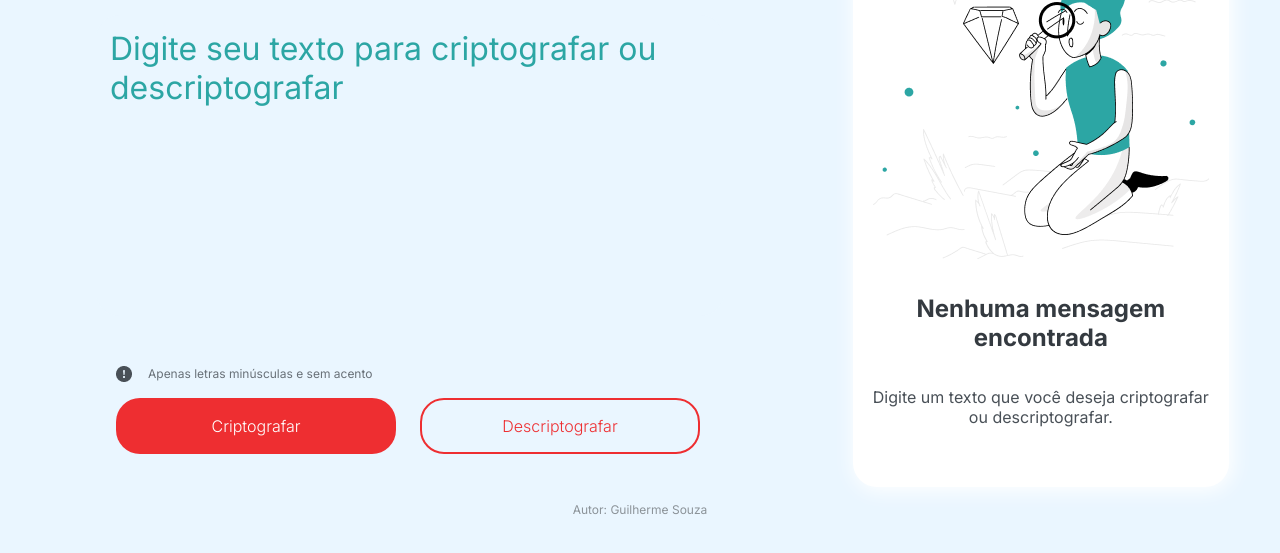
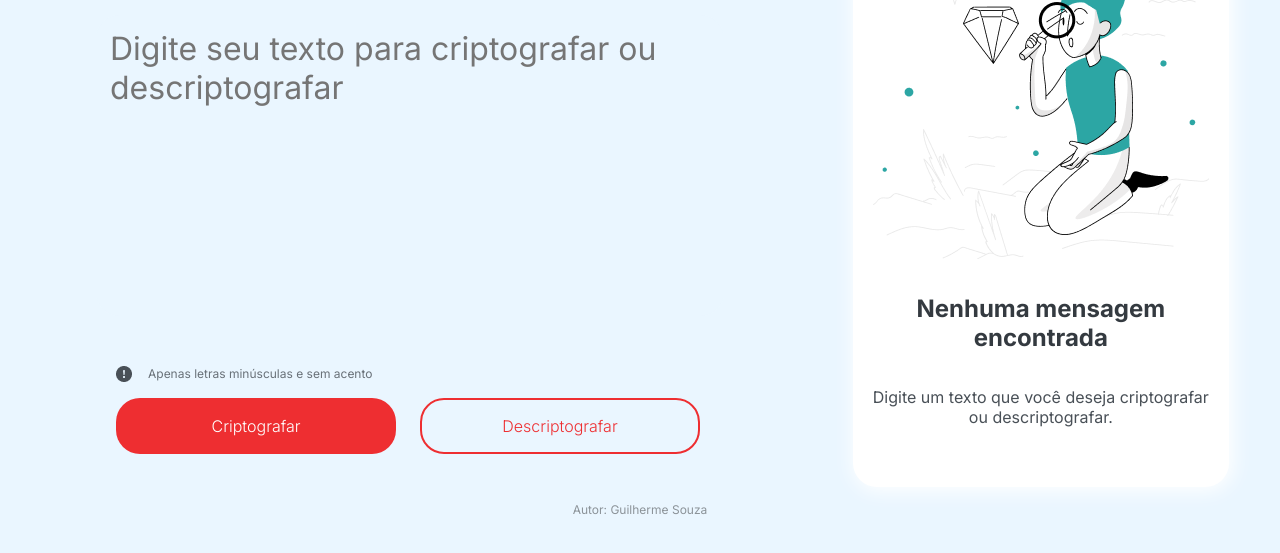
Before and after one commit to Souza104/Projeto-2-Codificador, a plain HTML site: page index.html in a window 1280 px wide. Shown: the part 97-650 px from the top of the page. Drawn offline with Linux system fonts and the light colour scheme.

Commit message:
Adicionar Placeholder

```diff
--- a/index.html
+++ b/index.html
@@ -16,7 +16,7 @@
     </header>
     <main>
         <section class="container">
-            <textarea class="container__input" id="container__input" spellcheck="false" rows="7">Digite seu texto para criptografar ou descriptografar</textarea>
+            <textarea class="container__input" id="container__input" spellcheck="false" rows="7" placeholder="Digite seu texto para criptografar ou descriptografar"></textarea>
             <section class="container__abaixo">
                 <section class="container__abaixo__aviso">
                     <img src="img/exclamacao.png" alt="Ícone de aviso">
```
